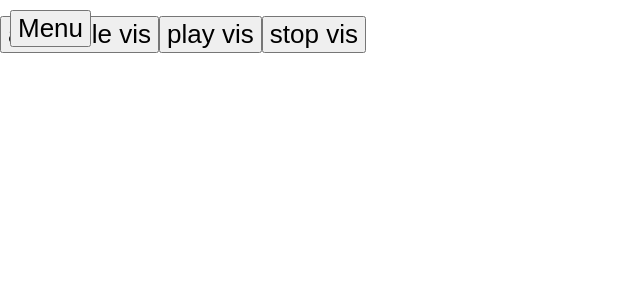
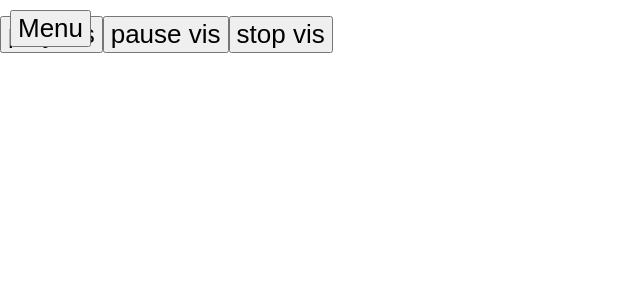
Before and after one commit to isihigameKoudai/utils, a React (Vite) app: page /audio in a window 1280 px wide. Shown: the top 300 px of the page, without its empty margins (0-640 px from the left). Built offline with nearby package versions, Linux system fonts and the light colour scheme.

Commit message:
add pause button

```diff
--- a/src/pages/Audio/index.tsx
+++ b/src/pages/Audio/index.tsx
@@ -7,7 +7,10 @@ const AudioPage: React.FC = () => {
   const $canvas = useRef<HTMLCanvasElement>(null);
   const visualizer = new Visualizer();
 
-  const onPlayAudio = useCallback(() => {
+  const onPlayAudio = useCallback(async () => {
+    const { files } = await fetchAudio()
+    const buffer = await files[0].arrayBuffer()
+    visualizer.setAudio(buffer);
     visualizer.start(({ $canvas, times, frequencyBinCount}) => {
       basicParticle({ $canvas, times, frequencyBinCount });
     },{
@@ -15,10 +18,8 @@ const AudioPage: React.FC = () => {
     });
   },[]);
 
-  const onOpenAudio = useCallback(async () => {
-    const { files } = await fetchAudio()
-    const buffer = await files[0].arrayBuffer()
-    visualizer.setAudio(buffer);
+  const onPauseAudio = useCallback(() => {
+    visualizer.pause();
   },[]);
 
   const onStopAudio = useCallback(() => {
@@ -28,11 +29,11 @@ const AudioPage: React.FC = () => {
   return (
     <div className="audio-page">
       <p>
-        <button type='button' onClick={onOpenAudio}>
-          audio file vis
-        </button>
         <button type='button' onClick={onPlayAudio}>
           play vis
+        </button>
+        <button type='button' onClick={onPauseAudio}>
+          pause vis
         </button>
         <button type='button' onClick={onStopAudio}>
           stop vis
```
